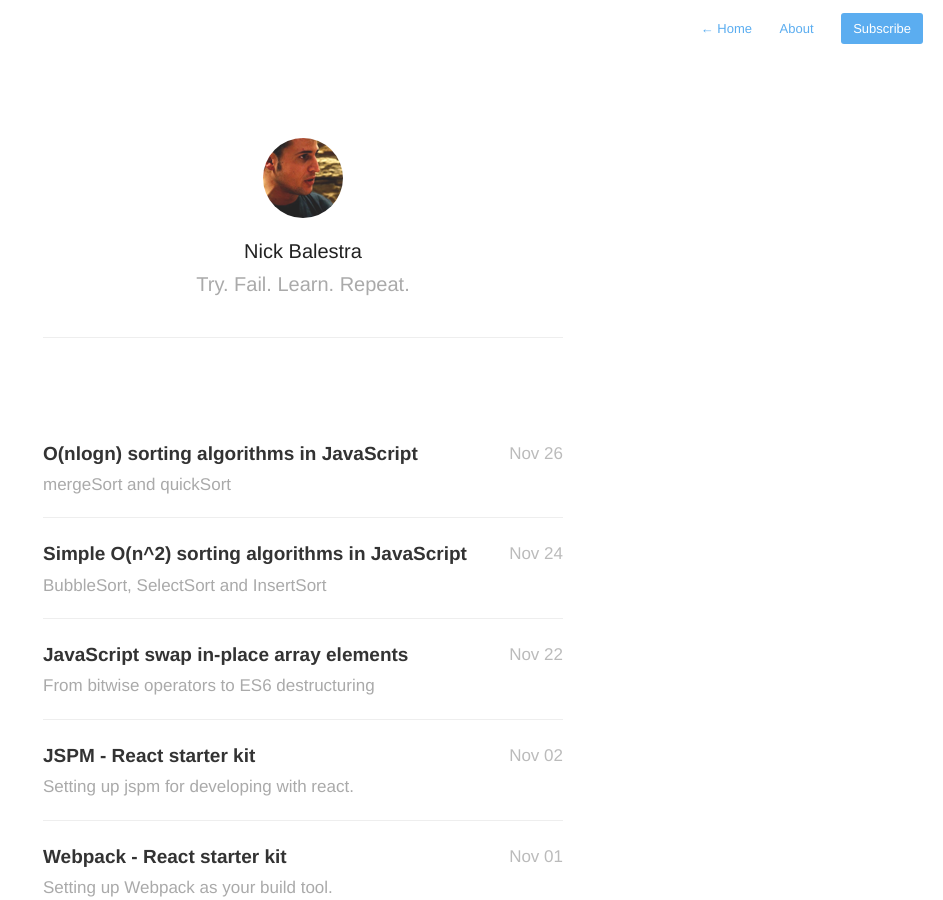
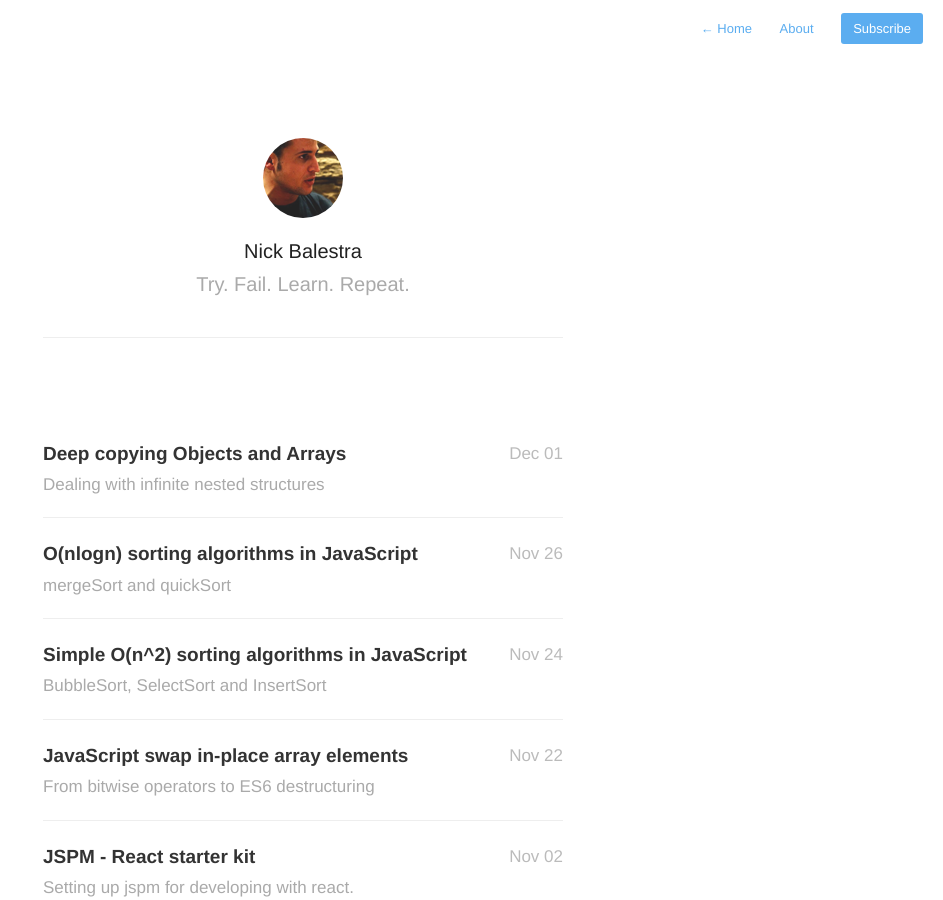
Before and after one commit to nickbalestra/nickbalestra.github.io, a Jekyll site: the page built from index.html, in a window 1280 px wide and 900 px high. Shown: the whole window, without its empty margins (337-1280 px from the left). Built offline with Jekyll 4.4.1, drawn with Linux system fonts in a browser that asks for light colours; nearby versions of some CDN libraries; Markdown is read by kramdown in place of the engine named in the settings; the list of posts is cut into pages by our own code; part of the change alters nothing that is shown.

Commit message:
deep copy post

```diff
--- /dev/null
+++ b/_posts/2015-12-1-deep-copying-and-empty-arrays.md
@@ -0,0 +1,50 @@
+---
+title: "Deep copying Objects and Arrays"
+date: 2015-12-1
+description: Dealing with infinite nested structures
+---
+
+Oftentimes, especially when dealing with pure functions, we might to deep copy objects and array. Although we may rely on JSON.stringify and JSON.parse methods for that, implementing a recursive routine that works for both objects and arrays, isn't something that hard, let see.
+
+***
+
+### deepCopy
+
+The idea is simple: we iterate through each key/value pair of an object (in the case of arrays, keys will be represented by numeric strings), and we copy each pair over a new object and return it.
+
+We have watch out for two things to :
+
+#### 1) Nested objects / arrays
+
+Here is where the recursive part of our function kicks in: in the case of a nested object we simply recursively invoke deepCopy on that value.
+
+#### 2) Arrays with holes
+
+Arrays could contain holes, meaning their length won't be affected, but an index/value could be missing, i.e., var array = ['a', ,'m']. In this case the we don't have any array[1], but the length of such array will still return 3. For that reason, we want to be sure that we iterate only through the referenced keys. So how could we see if array[1] === undefined because at the index 1 the 'undefined' value is stored vs the array missing that specific index key?
+
+Object.keys to the rescue! As we can treat Arrays as Objects when accessing their key/values we could rely for both data structures to  Object.keys(array) to retrieve an array containing all its keys. Later we can simply use those keys to iterate through arrays and objects. Doing so will also avoid us relying on obj.hasOwnProperty(key) as we would have done if we used a for in loop construct instead).
+
+
+Let's see some code:
+
+{% highlight javascript linenos %}
+function deepCopy(obj) {
+  var copy = Array.isArray(obj) ? [] : {};
+
+  var keys = Object.keys(obj);
+  for (var i = 0; i < keys.length; i++) {
+    var key = keys[i];
+    if (obj[key] === undefined || obj[key] === null || typeof obj[key] !== 'object') {
+      copy[key] = obj[key];
+    } else {
+      copy[key] = deepCopy(obj[key]);
+    }
+  }
+  return copy;
+}
+
+// var obj = [{a:1, b: {b:2, c:3}, d: null, e: [1,2,3, [3, ,5]]}];
+// JSON.stringify(deepCopy(obj1)) === JSON.stringify(obj1);
+// -> true
+
+{% endhighlight %}
```
Also changed, not shown: _posts/2015-11-26-logarithmic-time-sorting-algorithms.md (+2 -2 lines).
